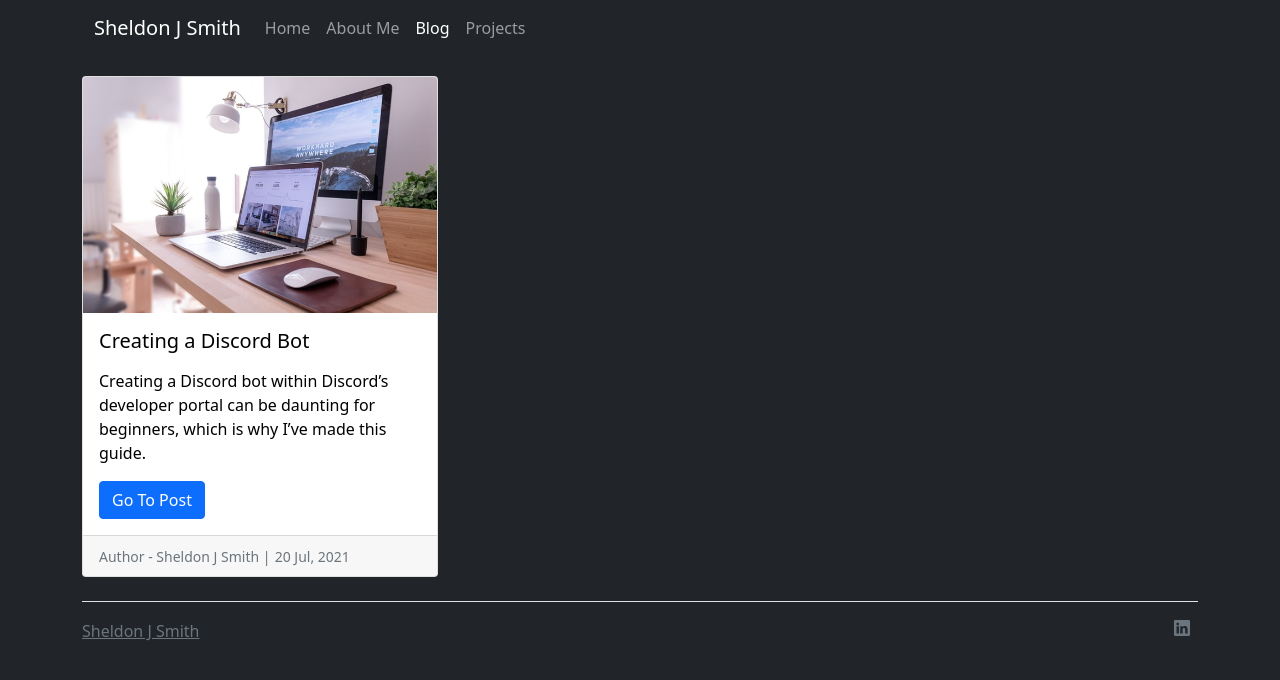
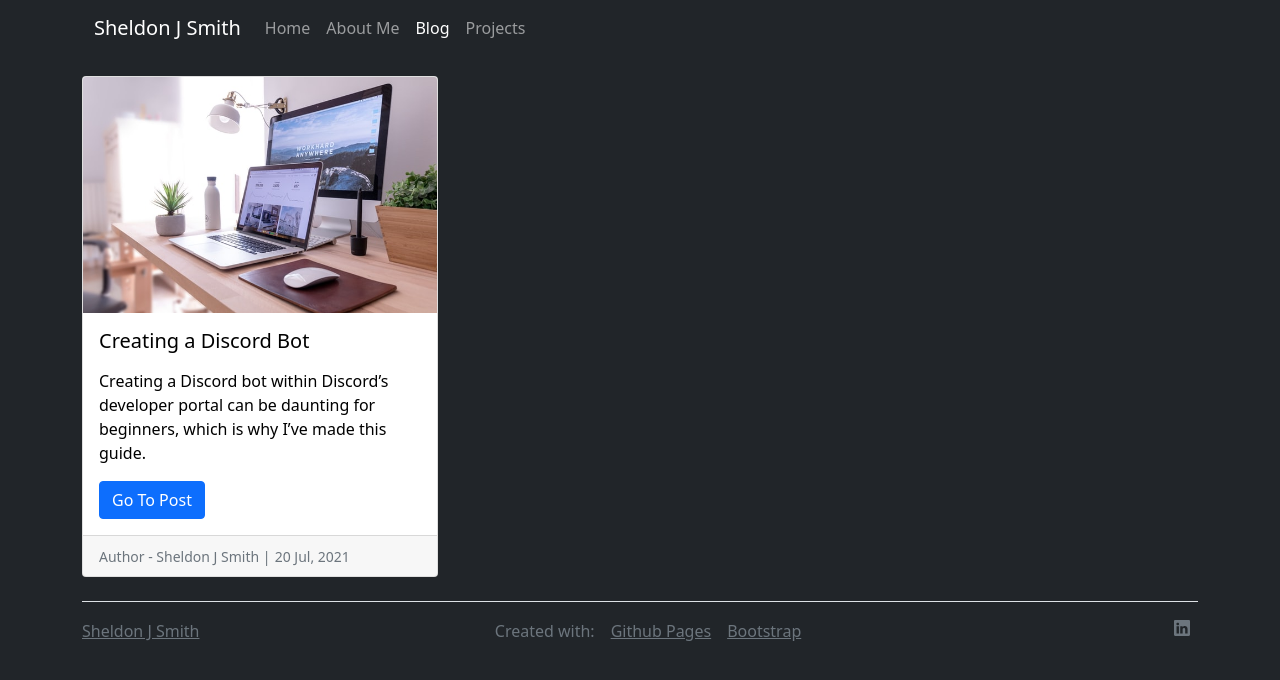
Before and after one commit to Screemm/screemm.github.io, a Jekyll site: the page built from blog.md, in a window 1280 px wide. Shown: the top 680 px of the page. Built offline with Jekyll 4.4.1, drawn with Linux system fonts in a browser that asks for light colours; nearby versions of some CDN libraries.

Commit message:
Update footer.html

```diff
--- a/_includes/footer.html
+++ b/_includes/footer.html
@@ -2,6 +2,15 @@
     <div class="col-md-4 d-flex align-items-center">
         <a href="{{ site.baseurl }}" class="text-muted">Sheldon J Smith</a>
     </div>
+    <ul class="nav col-md-4 d-flex justify-content-center list-unstyled">
+        <li class=" ms-3 text-muted">Created with:</li>
+        <li class="ms-3">
+            <a class="text-muted" href="https://pages.github.com/">Github Pages</a>
+        </li>
+        <li class="ms-3">
+            <a class="text-muted" href="https://getbootstrap.com/">Bootstrap</a>
+        </li>
+    </ul>
     <ul class="nav col-md-4 justify-content-end list-unstyled d-flex">
         <li class="ms-3">
             <a class="text-muted" href="https://www.linkedin.com/in/sheldonjsmith/">
```
